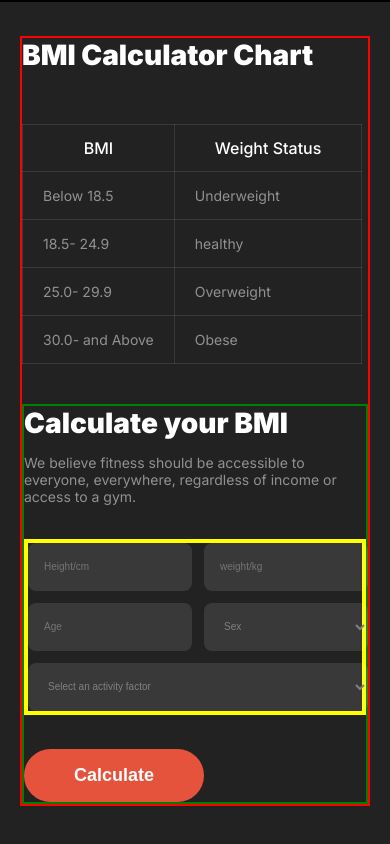
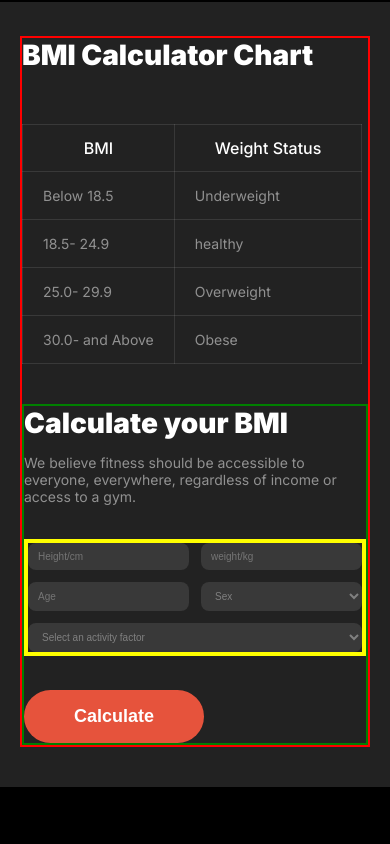
Before and after one commit to ashrafulhossain1/assignment-two, a plain HTML site: page index.html in a window 390 px wide. Shown: the part 3758-4602 px from the top of the page. After the commit the page ends 4545 px from the top, so only its background shows below. Drawn offline with Linux system fonts and the light colour scheme; a web font is replaced by a local one.

Commit message:
add this update

```diff
--- a/styles/responsive.css
+++ b/styles/responsive.css
@@ -156,9 +156,8 @@
     width: 100%;
 }
 .bmi-input-container input , select{
-    padding: 8px 16px;
+    padding: 8px 10px;
     font-size: 10px;
-    height: 48px;
 }
 
 }
--- a/styles/styles.css
+++ b/styles/styles.css
@@ -403,7 +403,6 @@ td {
     background-color: rgba(255, 255, 255, 0.1);
     border: none;
     color: rgba(255, 255, 255, 0.6);
-    /* font-size: 10px; */
 }
 .bmi-input-container select{
     color: rgb(128, 128, 128);
@@ -416,3 +415,4 @@ grid-column: span 2;
     font-size: 18px;
     font-weight: 600;
 }
+/* bmi end */
```
